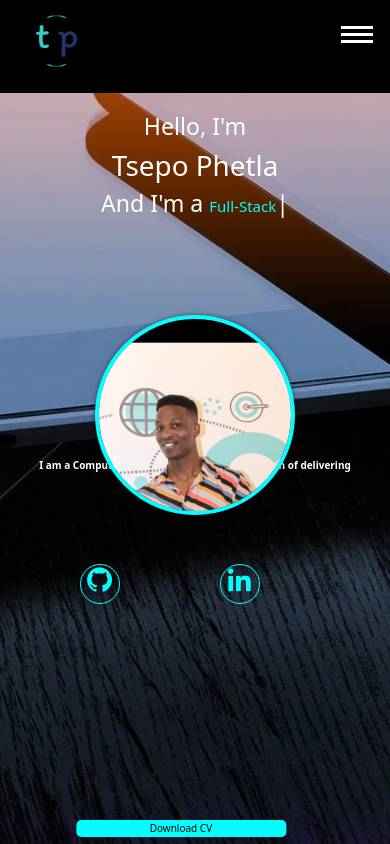
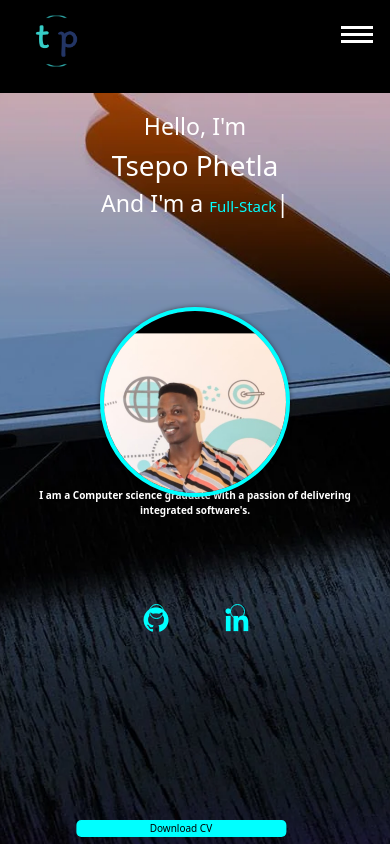
Before and after one commit to Tsepo-Phetla/Angular-firebase, an Angular app: page / in a window 390 px wide. Built offline with nearby package versions, Linux system fonts and the light colour scheme; what ngx-captcha would draw is missing.

Commit message:
adding media query for small screens

```diff
--- a/src/app/contact/contact.component.ts
+++ b/src/app/contact/contact.component.ts
@@ -38,7 +38,7 @@ export class ContactComponent implements OnInit {
       recaptcha: ['', Validators.required]
     });
   }
-  siteKey:string = "6LdCwjYoAAAAAKm9ytee7i13p7SDjBohc3ZvObO3";
+  siteKey:string = "6LdlaEQoAAAAAMsCnrIDdhOe-Qhh11CosfYx8nBP";
 
 
 
--- a/src/app/download-button/download-button.component.css
+++ b/src/app/download-button/download-button.component.css
@@ -40,14 +40,14 @@
   }
 }
 
-/* @media only screen and (max-width: 375px) and (max-height: 667px) {
+@media only screen and (max-width: 414px) and (max-height: 896px) {
 .download-link{ display: block;
-   bottom: 70px;
+   bottom: 100px;
    font-size: 10px;
-   right:60px;
+   right:120px;
 
  }
-} */
+}
 
 @media only screen and (max-width: 390px) and (max-height: 844px){
   .download-link{ display: block; /* Change to fixed for centered positioning */
--- a/src/app/download-button/download-button.component.html
+++ b/src/app/download-button/download-button.component.html
@@ -1,3 +1,3 @@
-<a href="path_to_your_file.pdf" download="Tsepo Phetla.pdf" class="download-link">
+<a href="\assets\images\Tsepo-Phetla-Professional-CV-Resume.pdf" target="_blank" download="Tsepo-Phetla-Professional-CV-Resume.pdf" class="download-link">
     <button (click)="downloadFile" class="download-button">Download CV</button>
   </a>
--- a/src/app/home/home.component.css
+++ b/src/app/home/home.component.css
@@ -299,6 +299,56 @@ margin-top: 30px;
 }
 
 
+@media only screen and (max-width: 414px) and (max-height: 896px) {
+
+  .home {
+    position: relative;
+    width: 100%;
+    height: 100vh;
+    background: url("../../assets/images/po.webp");
+    background-size: cover;
+    background-position: center;
+    padding: 10px 5% 0;
+    position: fixed;
+  }
+
+  .home-content {
+    font-size: 10px;
+    text-align: center;
+    margin: 10px 0;
+  }
+
+  .home-content p {
+    width: auto;
+    font-size: 10px;
+    margin-top: 260px;
+  }
+
+  .home-sci {
+    text-align: center;
+    margin-top: 10px;
+  }
+
+  .home-sci a {
+    display: inline-flex;
+    justify-content: center;
+    width: 15px;
+    height: 15px;
+    background: transparent;
+    text-decoration: none;
+    margin: 60px;
+    margin-right: 2%;
+  }
+  .image-container {
+    width: 190px;
+    height: 190px;
+    transform: translate(-50%, -120%);
+    margin: 20px auto;
+  }
+
+}
+
+
 /*
 @media screen and (max-width: 390px)   {
   .home {
```
Also changed, not shown: 1 other file (tests, documents, lock files or other folders).
